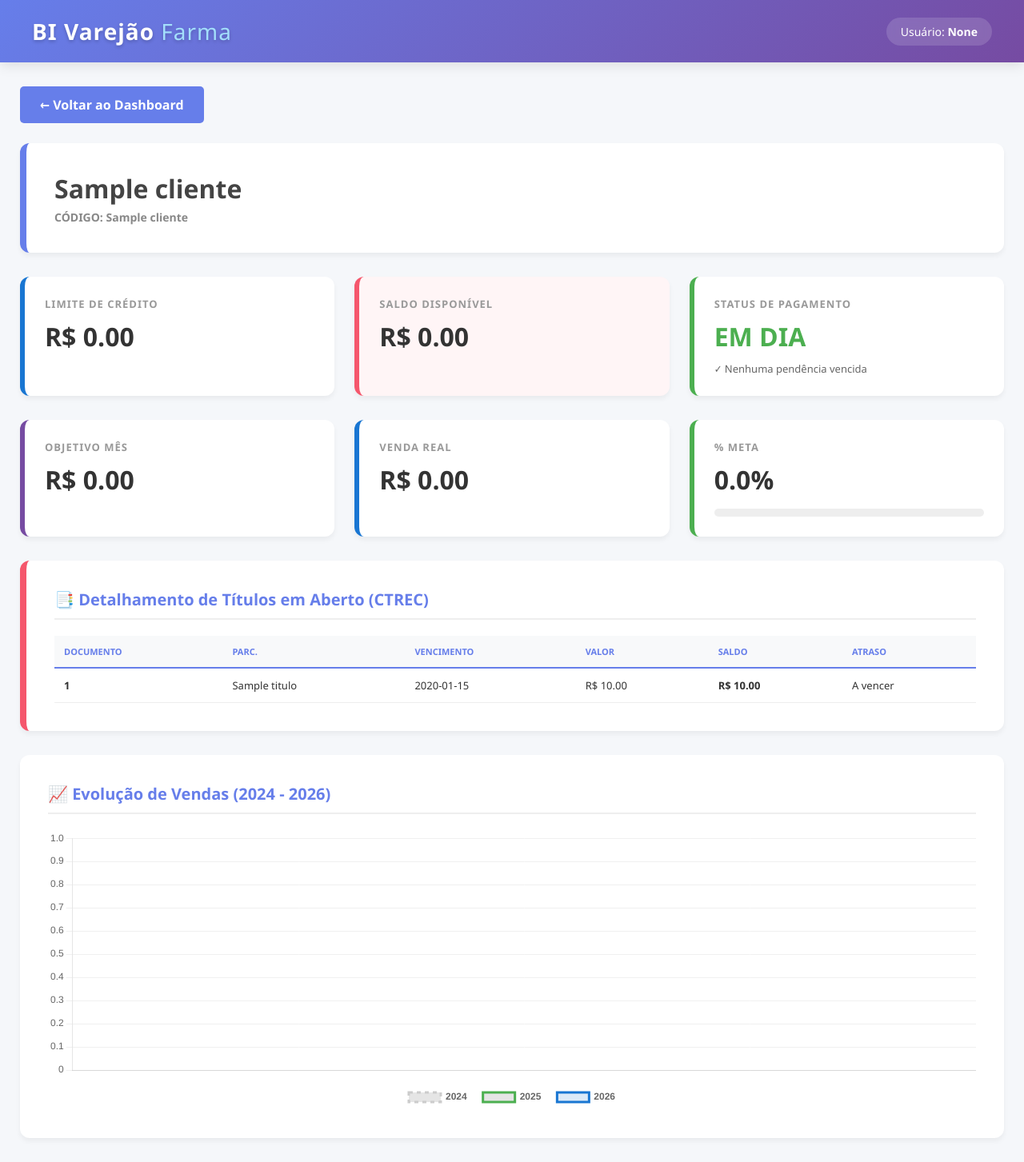
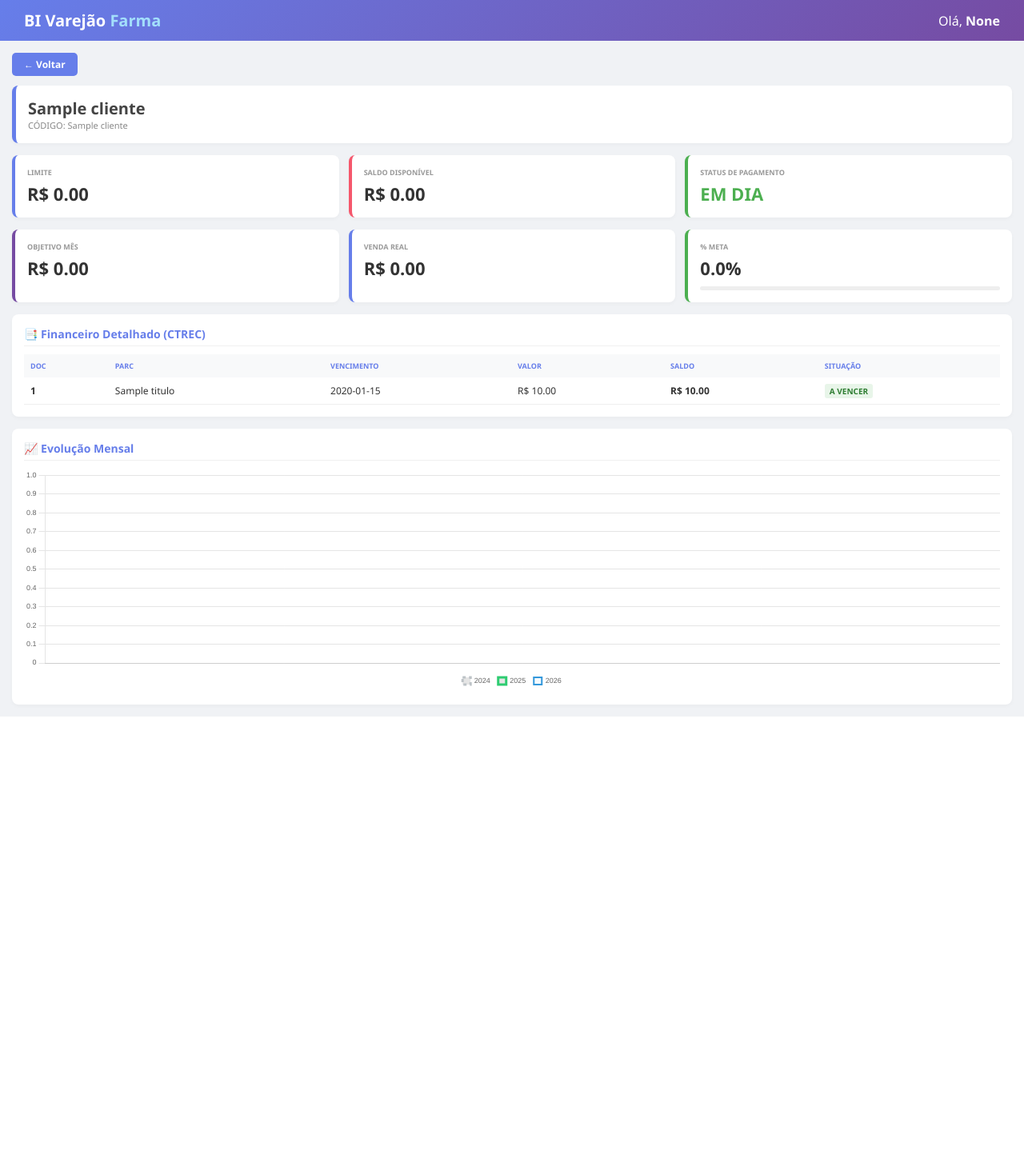
Before and after one commit to artenioreis/bi_flask_app, a Flask app: template templates/analise_cliente.html in a window 1280 px wide. Shown: the whole page at 80% size. After the commit the page ends 896 px from the top, so only its background shows below. Run offline with Flask 3, Linux system fonts and the light colour scheme; the template is opened without the code that fills it: most values are stand-ins (such as "Sample title", 1, 10 or a date in 2020).

Commit message:
Evolução Mensal

```diff
--- a/app.py
+++ b/app.py
@@ -8,17 +8,23 @@ import pandas as pd
 from datetime import datetime
 from functools import wraps
 
+# Configuração de logging
 logging.basicConfig(level=logging.INFO)
 logger = logging.getLogger(__name__)
 
 app = Flask(__name__)
-app.config['SECRET_KEY'] = 'varejao_bi_2026_logo_update'
+app.config['SECRET_KEY'] = 'varejao_bi_farma_2026_final_v5'
 app.config['SESSION_TYPE'] = 'filesystem'
 Session(app)
 
 EXCEL_PATH = r'C:\Projeto_Varejao\bi_flask_app\database\Vlr_ObjetivoClie.xlsx'
 
+# ============================================
+# CONEXÃO E UTILITÁRIOS
+# ============================================
+
 def execute_query(query):
+    """Executa consultas no SQL Server de forma segura"""
     try:
         config_path = os.path.join(app.root_path, 'database', 'config.json')
         with open(config_path, 'r', encoding='utf-8') as f:
@@ -32,10 +38,11 @@ def execute_query(query):
         conn.close()
         return res
     except Exception as e:
-        logger.error(f"Erro SQL: {e}")
+        logger.error(f"❌ Erro SQL: {e}")
         return []
 
 def get_objetivos_excel():
+    """Busca metas dos clientes no arquivo Excel"""
     try:
         if os.path.exists(EXCEL_PATH):
             df = pd.read_excel(EXCEL_PATH)
@@ -45,11 +52,16 @@ def get_objetivos_excel():
     return {}
 
 def login_required(f):
+    """Decorador de proteção de rotas"""
     @wraps(f)
     def decorated_function(*args, **kwargs):
         if 'user' not in session: return redirect(url_for('login'))
         return f(*args, **kwargs)
     return decorated_function
+
+# ============================================
+# ROTAS DO SISTEMA
+# ============================================
 
 @app.route('/')
 def index():
@@ -73,6 +85,7 @@ def logout():
 def dashboard():
     filtro = request.args.get('tipo', 'todos')
     valor = request.args.get('valor', '').strip()
+
     vendedores = execute_query("SELECT Codigo, Nome_guerra FROM vende WHERE Bloqueado IN ('0', 0) ORDER BY Nome_guerra")
     cal = {'uteis': 21, 'trabalhados': 13, 'restantes': 8}
     proj_vendedor = None
@@ -80,6 +93,7 @@ def dashboard():
     if not valor and filtro != 'todos':
         return render_template('dashboard.html', clientes=[], vendedores=vendedores, filtro_ativo=filtro, valor_filtro='')
 
+    # Consulta Principal com Atraso Real via CTREC
     query_clie = """
     SELECT cl.Codigo, cl.Razao_Social, CASE WHEN cl.Bloqueado = '0' THEN 'Não' ELSE 'Sim' END,
     ISNULL(cl.Limite_Credito, 0), ISNULL(cl.Total_Debito, 0), 0,
@@ -101,19 +115,24 @@ def dashboard():
         meta = float(res_m[0][0]) if res_m else 0.0
         realizado = float(execute_query(f"SELECT ISNULL(SUM(Vlr_TotalNota), 0) FROM NFSCB WHERE Cod_Vendedor = {cod_v} AND Status = 'F' AND MONTH(Dat_Emissao) = 1 AND YEAR(Dat_Emissao) = 2026")[0][0])
         v_proj = (realizado / cal['trabalhados']) * cal['uteis'] if cal['trabalhados'] > 0 else 0
-        cor = "#f5576c" if (v_proj/meta*100 if meta > 0 else 0) < 90 else "#ff9800" if (v_proj/meta*100 if meta > 0 else 0) < 100 else "#4caf50"
-        proj_vendedor = {'meta': meta, 'realizado': realizado, 'valor_projecao': v_proj, 'atingimento_proj': (v_proj/meta*100 if meta > 0 else 0), 'cor': cor, 'dias': cal}
+        ating_proj = (v_proj / meta * 100) if meta > 0 else 0
+        cor = "#f5576c" if ating_proj < 90 else "#ff9800" if ating_proj < 100 else "#4caf50"
+        proj_vendedor = {'meta': meta, 'realizado': realizado, 'valor_projecao': v_proj, 'atingimento_proj': ating_proj, 'cor': cor, 'dias': cal}
+
     elif filtro == 'cliente' and valor:
         query_clie += f" AND (cl.Codigo LIKE '%{valor}%' OR cl.Razao_Social LIKE '%{valor}%')"
 
     res_db = execute_query(query_clie + " ORDER BY cl.Razao_Social")
     obj_excel = get_objetivos_excel()
     clientes_finais = []
+
     for r in res_db:
         c = list(r)
-        if float(c[4]) <= 0: c[6] = 0
-        m_c = obj_excel.get(c[0], 0)
-        c.extend([m_c, (float(c[10])/m_c*100 if m_c > 0 else 0)])
+        if float(c[4]) <= 0: c[6] = 0 # Força "Em Dia" se débito for 0
+
+        meta_c = obj_excel.get(c[0], 0)
+        # CORREÇÃO APLICADA: meta_c em vez do erro m_c
+        c.extend([meta_c, (float(c[10])/meta_c*100 if meta_c > 0 else 0)])
         clientes_finais.append(c)
 
     return render_template('dashboard.html', clientes=clientes_finais, vendedores=vendedores, filtro_ativo=filtro, valor_filtro=valor, proj=proj_vendedor)
@@ -129,14 +148,15 @@ def analise_cliente(cliente_id):
     SELECT Num_Documento, Par_Documento, Vlr_Documento, Vlr_Saldo, Dat_Emissao, Dat_Vencimento,
     DATEDIFF(DAY, DATEADD(DAY, ISNULL(Qtd_DiaExtVct, 0), Dat_Vencimento), GETDATE()) AS DiasAtraso
     FROM CTREC WHERE Cod_Cliente = {cliente_id} AND Cod_Estabe = 0 AND Vlr_Saldo > 0 AND Status IN ('A', 'P')
-    ORDER BY Dat_Vencimento ASC
-    """
+    ORDER BY Dat_Vencimento ASC"""
+
     titulos = execute_query(query_titulos)
     maior_atraso = max([int(t[6]) for t in titulos if int(t[6]) > 0] or [0])
 
     objetivo = get_objetivos_excel().get(cliente_id, 0)
     vendas_mes = float(execute_query(f"SELECT ISNULL(SUM(Vlr_TotalNota), 0) FROM NFSCB WHERE Cod_Cliente = {cliente_id} AND Status = 'F' AND MONTH(Dat_Emissao) = 1 AND YEAR(Dat_Emissao) = 2026")[0][0])
     raw_hist = execute_query(f"SELECT MONTH(Dat_Emissao), YEAR(Dat_Emissao), SUM(Vlr_TotalNota) FROM NFSCB WHERE Cod_Cliente = {cliente_id} AND Status = 'F' AND YEAR(Dat_Emissao) IN (2024, 2025, 2026) GROUP BY MONTH(Dat_Emissao), YEAR(Dat_Emissao) ORDER BY 1, 2")
+
     meses = ['JAN','FEV','MAR','ABR','MAI','JUN','JUL','AGO','SET','OUT','NOV','DEZ']
     comp = {i: {'mes': meses[i-1], '2024': 0, '2025': 0, '2026': 0} for i in range(1, 13)}
     for r in raw_hist: comp[r[0]][str(r[1])] = float(r[2])
--- a/templates/analise_cliente.html
+++ b/templates/analise_cliente.html
@@ -13,99 +13,87 @@
         }
 
         body {
-            font-family: 'Segoe UI', Tahoma, sans-serif;
-            background: #f5f7fa;
+            font-family: 'Segoe UI', system-ui, sans-serif;
+            background: #f0f2f5;
             color: #333;
         }
 
-        /* NOVO HEADER MELHORADO (IDÊNTICO AO DASHBOARD) */
         header {
             background: linear-gradient(135deg, #667eea 0%, #764ba2 100%);
             color: white;
-            padding: 20px 40px;
+            padding: 12px 30px;
             display: flex;
             justify-content: space-between;
             align-items: center;
-            box-shadow: 0 4px 15px rgba(0, 0, 0, 0.1);
         }
 
         .brand h1 {
             margin: 0;
-            font-size: 28px;
+            font-size: 20px;
             font-weight: 800;
-            letter-spacing: 1px;
-            text-shadow: 0 2px 4px rgba(0, 0, 0, 0.2);
         }
 
         .brand span {
             color: #a3dffb;
-            font-weight: 500;
-        }
-
-        .user-info {
-            font-size: 14px;
-            background: rgba(255, 255, 255, 0.15);
-            padding: 8px 18px;
-            border-radius: 30px;
-            backdrop-filter: blur(5px);
         }
 
         .container {
-            max-width: 1400px;
-            margin: 30px auto;
-            padding: 0 25px;
+            max-width: 1300px;
+            margin: 15px auto;
+            padding: 0 15px;
         }
 
         .back-btn {
             display: inline-block;
-            margin-bottom: 25px;
+            margin-bottom: 12px;
             background: #667eea;
             color: white;
-            padding: 12px 25px;
+            padding: 6px 15px;
             border-radius: 5px;
             text-decoration: none;
+            font-size: 12px;
             font-weight: 600;
-            transition: 0.3s;
         }
 
-        .back-btn:hover {
-            background: #764ba2;
-            transform: translateY(-2px);
-            box-shadow: 0 4px 10px rgba(102, 126, 234, 0.4);
+        .client-header {
+            background: white;
+            padding: 15px;
+            border-radius: 8px;
+            box-shadow: 0 2px 5px rgba(0, 0, 0, 0.03);
+            margin-bottom: 15px;
+            border-left: 5px solid #667eea;
         }
 
-        .summary-cards {
+        .client-header h2 {
+            font-size: 20px;
+            color: #444;
+        }
+
+        .summary-grid {
             display: grid;
-            grid-template-columns: repeat(auto-fit, minmax(300px, 1fr));
-            gap: 25px;
-            margin-bottom: 30px;
+            grid-template-columns: repeat(auto-fit, minmax(220px, 1fr));
+            gap: 12px;
+            margin-bottom: 15px;
         }
 
         .card {
             background: white;
-            padding: 25px;
-            border-radius: 12px;
-            box-shadow: 0 4px 6px rgba(0, 0, 0, 0.05);
-            border-left: 6px solid #667eea;
-            transition: 0.3s;
-        }
-
-        .card:hover {
-            transform: translateY(-3px);
-            box-shadow: 0 8px 15px rgba(0, 0, 0, 0.1);
+            padding: 15px;
+            border-radius: 8px;
+            box-shadow: 0 2px 5px rgba(0, 0, 0, 0.03);
+            border-left: 4px solid #667eea;
         }
 
         .card h3 {
             color: #999;
-            font-size: 13px;
+            font-size: 9px;
             text-transform: uppercase;
-            margin-bottom: 10px;
-            letter-spacing: 1px;
+            margin-bottom: 5px;
             font-weight: 700;
         }
 
         .card-value {
-            font-size: 32px;
+            font-size: 22px;
             font-weight: 700;
         }
 
@@ -115,11 +103,6 @@
 
         .card.danger {
             border-left-color: #f5576c;
-            background: #fff5f6;
-        }
-
-        .card.info {
-            border-left-color: #1976d2;
         }
 
         .card.meta {
@@ -128,53 +111,73 @@
 
         .section {
             background: white;
-            padding: 35px;
-            border-radius: 12px;
-            box-shadow: 0 4px 6px rgba(0, 0, 0, 0.05);
-            margin-bottom: 30px;
+            padding: 15px;
+            border-radius: 8px;
+            box-shadow: 0 2px 5px rgba(0, 0, 0, 0.03);
+            margin-bottom: 15px;
         }
 
         .section h3 {
             color: #667eea;
-            font-size: 20px;
-            margin-bottom: 20px;
-            border-bottom: 2px solid #eee;
-            padding-bottom: 10px;
+            font-size: 14px;
+            margin-bottom: 10px;
+            border-bottom: 1px solid #f0f0f0;
+            padding-bottom: 5px;
         }
 
         table {
             width: 100%;
             border-collapse: collapse;
-            margin-top: 10px;
+            font-size: 12px;
         }
 
         th {
             text-align: left;
-            padding: 12px;
+            padding: 8px;
             background: #f8f9fa;
             color: #667eea;
-            font-size: 11px;
+            font-size: 9px;
             text-transform: uppercase;
-            border-bottom: 2px solid #667eea;
         }
 
         td {
-            padding: 12px;
+            padding: 8px;
             border-bottom: 1px solid #eee;
-            font-size: 13px;
         }
 
-        .status-vencido {
-            color: #f5576c;
-            font-weight: bold;
-            background: #fff5f6;
-            padding: 4px 8px;
-            border-radius: 4px;
+        .status-tag {
+            padding: 2px 6px;
+            border-radius: 3px;
+            font-weight: 700;
+            font-size: 10px;
         }
 
-        .chart-container {
-            height: 350px;
-            position: relative;
+        .vencido {
+            background: #fff5f6;
+            color: #f5576c;
+        }
+
+        .em-dia {
+            background: #e8f5e9;
+            color: #2e7d32;
+        }
+
+        .chart-box {
+            height: 280px;
+        }
+
+        .progress-bar {
+            width: 100%;
+            background: #eee;
+            height: 5px;
+            border-radius: 3px;
+            margin-top: 8px;
+            overflow: hidden;
+        }
+
+        .progress-fill {
+            height: 100%;
+            background: #4caf50;
         }
     </style>
 </head>
@@ -184,22 +187,17 @@
         <div class="brand">
             <h1>BI Varejão <span>Farma</span></h1>
         </div>
-        <div class="user-info">
-            <span>Usuário: <strong>{{ session.get('user') }}</strong></span>
+        <div class="user-info">Olá, <strong>{{ session.get('user') }}</strong></div>
+    </header>
+    <div class="container">
+        <a href="/dashboard" class="back-btn">← Voltar</a>
+        <div class="client-header">
+            <h2>{{ cliente[1] }}</h2>
+            <p style="font-size:11px; color:#888;">CÓDIGO: {{ cliente[0] }}</p>
         </div>
-    </header>
-
-    <div class="container">
-        <a href="/dashboard" class="back-btn">← Voltar ao Dashboard</a>
-
-        <div class="section" style="border-left: 8px solid #667eea;">
-            <h2 style="font-size: 32px; color: #444; margin-bottom: 5px;">{{ cliente[1] }}</h2>
-            <p style="color: #888; font-weight: 600; font-size: 14px;">CÓDIGO: {{ cliente[0] }}</p>
-        </div>
-
-        <div class="summary-cards">
-            <div class="card info">
-                <h3>Limite de Crédito</h3>
+        <div class="summary-grid">
+            <div class="card">
+                <h3>Limite</h3>
                 <div class="card-value">R$ {{ "%.2f"|format(limite_credito) }}</div>
             </div>
             <div class="card {% if saldo >= 0 %}success{% else %}danger{% endif %}">
@@ -208,20 +206,16 @@
             </div>
             <div class="card {% if dias_atraso > 0 %}danger{% else %}success{% endif %}">
                 <h3>Status de Pagamento</h3>
-                <div class="card-value" style="color:{% if dias_atraso > 0 %}#f5576c{% else %}#4caf50{% endif %};">
-                    {% if dias_atraso > 0 %}EM ATRASO{% else %}EM DIA{% endif %}
-                </div>
-                <p style="font-size: 13px; margin-top: 10px; color: #666;">{% if dias_atraso > 0 %}⚠ {{ dias_atraso }}
-                    dias (Via CTREC){% else %}✓ Nenhuma pendência vencida{% endif %}</p>
+                <div class="card-value" style="color:{% if dias_atraso > 0 %}#f5576c{% else %}#4caf50{% endif %};">{% if
+                    dias_atraso > 0 %}EM ATRASO{% else %}EM DIA{% endif %}</div>
             </div>
         </div>
-
-        <div class="summary-cards">
+        <div class="summary-grid">
             <div class="card meta">
                 <h3>Objetivo Mês</h3>
                 <div class="card-value">R$ {{ "%.2f"|format(objetivo) }}</div>
             </div>
-            <div class="card info">
+            <div class="card">
                 <h3>Venda Real</h3>
                 <div class="card-value">R$ {{ "%.2f"|format(vendas_atual) }}</div>
             </div>
@@ -229,27 +223,23 @@
                 <h3>% Meta</h3>
                 {% set atingimento = (vendas_atual / objetivo * 100) if objetivo > 0 else 0 %}
                 <div class="card-value">{{ "%.1f"|format(atingimento) }}%</div>
-                <div
-                    style="width: 100%; background: #eee; height: 10px; border-radius: 5px; margin-top: 15px; overflow: hidden;">
-                    <div
-                        style="width: {{ [atingimento, 100]|min }}%; background: #4caf50; height: 100%; border-radius: 5px;">
-                    </div>
+                <div class="progress-bar">
+                    <div class="progress-fill" style="width: {{ [atingimento, 100]|min }}%;"></div>
                 </div>
             </div>
         </div>
-
-        <div class="section" style="border-left: 8px solid #f5576c;">
-            <h3>📑 Detalhamento de Títulos em Aberto (CTREC)</h3>
+        <div class="section">
+            <h3>📑 Financeiro Detalhado (CTREC)</h3>
             {% if titulos %}
             <table>
                 <thead>
                     <tr>
-                        <th>Documento</th>
-                        <th>Parc.</th>
+                        <th>Doc</th>
+                        <th>Parc</th>
                         <th>Vencimento</th>
                         <th>Valor</th>
                         <th>Saldo</th>
-                        <th>Atraso</th>
+                        <th>Situação</th>
                     </tr>
                 </thead>
                 <tbody>
@@ -260,43 +250,23 @@
                         <td>{{ t[5].strftime('%d/%m/%Y') }}</td>
                         <td>R$ {{ "%.2f"|format(t[2]) }}</td>
                         <td style="font-weight:bold;">R$ {{ "%.2f"|format(t[3]) }}</td>
-                        <td><span class="{% if t[6] > 0 %}status-vencido{% endif %}">{% if t[6] > 0 %}{{ t[6] }} dias{%
-                                else %}A vencer{% endif %}</span></td>
+                        <td><span class="status-tag {% if t[6] > 0 %}vencido{% else %}em-dia{% endif %}">{% if t[6] > 0
+                                %}{{ t[6] }} DIAS{% else %}A VENCER{% endif %}</span></td>
                     </tr>
                     {% endfor %}
                 </tbody>
             </table>
-            {% else %}
-            <p
-                style="color: #4caf50; font-weight: bold; padding: 15px; background: #e8f5e9; border-radius: 6px; display: inline-block;">
-                ✓ Sem títulos pendentes.</p>
-            {% endif %}
+            {% else %}<p style="color: #4caf50; font-size: 11px; text-align: center; padding: 5px;">✓ Nenhuma pendência.
+            </p>{% endif %}
         </div>
-
         <div class="section">
-            <h3>📈 Evolução de Vendas (2024 - 2026)</h3>
-            <div class="chart-container"><canvas id="vendasChart"></canvas></div>
+            <h3>📈 Evolução Mensal</h3>
+            <div class="chart-box"><canvas id="vendasChart"></canvas></div>
         </div>
     </div>
-
     <script>
         const histData = {{ comparativo| tojson }};
-        new Chart(document.getElementById('vendasChart'), {
-            type: 'line',
-            data: {
-                labels: histData.map(m => m.mes),
-                datasets: [
-                    { label: '2024', data: histData.map(m => m['2024']), borderColor: '#ccc', borderDash: [5, 5], fill: false, pointRadius: 2 },
-                    { label: '2025', data: histData.map(m => m['2025']), borderColor: '#4caf50', fill: false, pointRadius: 3 },
-                    { label: '2026', data: histData.map(m => m['2026']), borderColor: '#1976d2', backgroundColor: 'rgba(25, 118, 210, 0.15)', borderWidth: 3, fill: true, tension: 0.3, pointRadius: 5, pointHoverRadius: 7 }
-                ]
-            },
-            options: {
-                responsive: true, maintainAspectRatio: false,
-                plugins: { legend: { position: 'bottom', labels: { padding: 20, font: { weight: 'bold' } } } },
-                scales: { y: { beginAtZero: true, grid: { color: '#f0f0f0' } }, x: { grid: { display: false } } }
-            }
-        });
+        new Chart(document.getElementById('vendasChart'), { type: 'line', data: { labels: histData.map(m => m.mes), datasets: [{ label: '2024', data: histData.map(m => m['2024']), borderColor: '#bdc3c7', borderDash: [4, 4], fill: false, pointRadius: 0 }, { label: '2025', data: histData.map(m => m['2025']), borderColor: '#2ecc71', fill: false, pointRadius: 0 }, { label: '2026', data: histData.map(m => m['2026']), borderColor: '#3498db', backgroundColor: 'rgba(52, 152, 219, 0.05)', borderWidth: 2, fill: true, tension: 0.3 }] }, options: { responsive: true, maintainAspectRatio: false, plugins: { legend: { position: 'bottom', labels: { boxWidth: 10, font: { size: 9 } } } }, scales: { y: { ticks: { font: { size: 9 } } }, x: { ticks: { font: { size: 9 } } } } } });
     </script>
 </body>
 
```
Also changed, not shown: templates/dashboard.html (+151 -139 lines), 2 other files.
